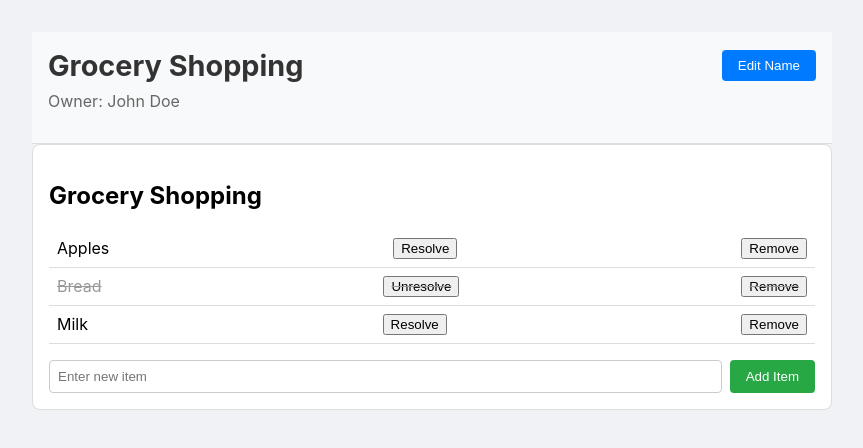
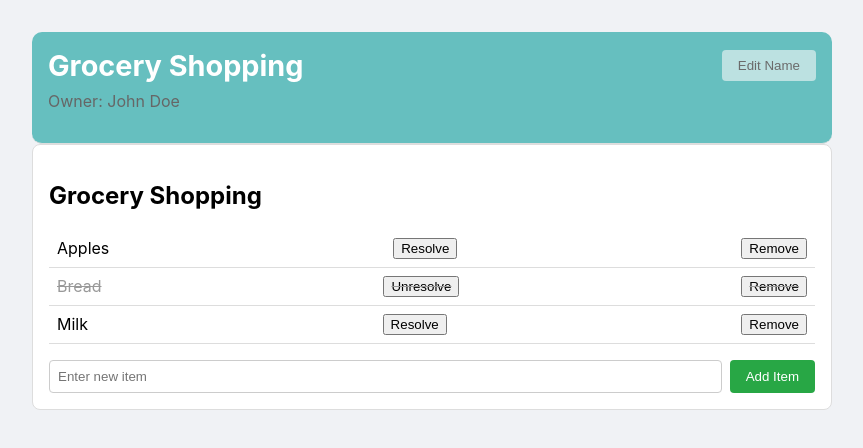
Before and after one commit to SilviaKocianova/SHOPPIE-frontend, a React (Create React App) app: page / in a window 1280 px wide. Shown: the top 448 px of the page, without its empty margins (208-1071 px from the left). Built offline with nearby package versions, Linux system fonts and the light colour scheme.

Commit message:
header - gotta move to the list

```diff
--- a/src/components/Header/Header.css
+++ b/src/components/Header/Header.css
@@ -1,9 +1,10 @@
 .header {
     display: flex;
     flex-direction: column;
-    background-color: #f8f9fa;
+    background-color: #66BFBF;
     padding: 1rem;
     border-bottom: 1px solid #ddd;
+    border-radius: 10px;
   }
 
   .header-title-section {
@@ -14,13 +15,14 @@
 
   .header-title {
     font-size: 1.8rem;
-    color: #333;
+    color: #ffffff;
     margin: 0;
+
   }
 
   .edit-button {
-    background-color: #007bff;
-    color: white;
+    background-color: #BCE1E1;
+    color: #6B6B6B;
     border: none;
     padding: 0.5rem 1rem;
     cursor: pointer;
```
Also changed, not shown: src/components/ShoppingListDetail/ShoppingListDetail.css (line endings or trailing spaces).
